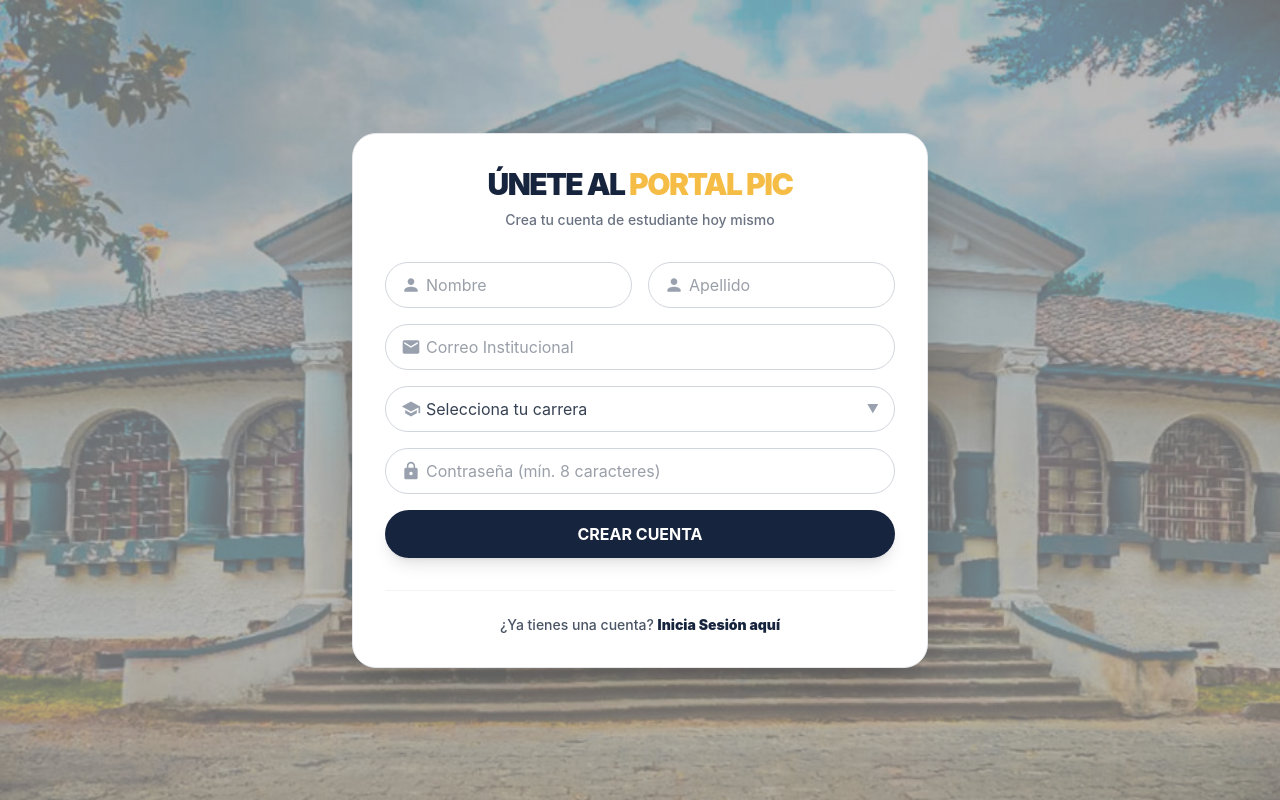
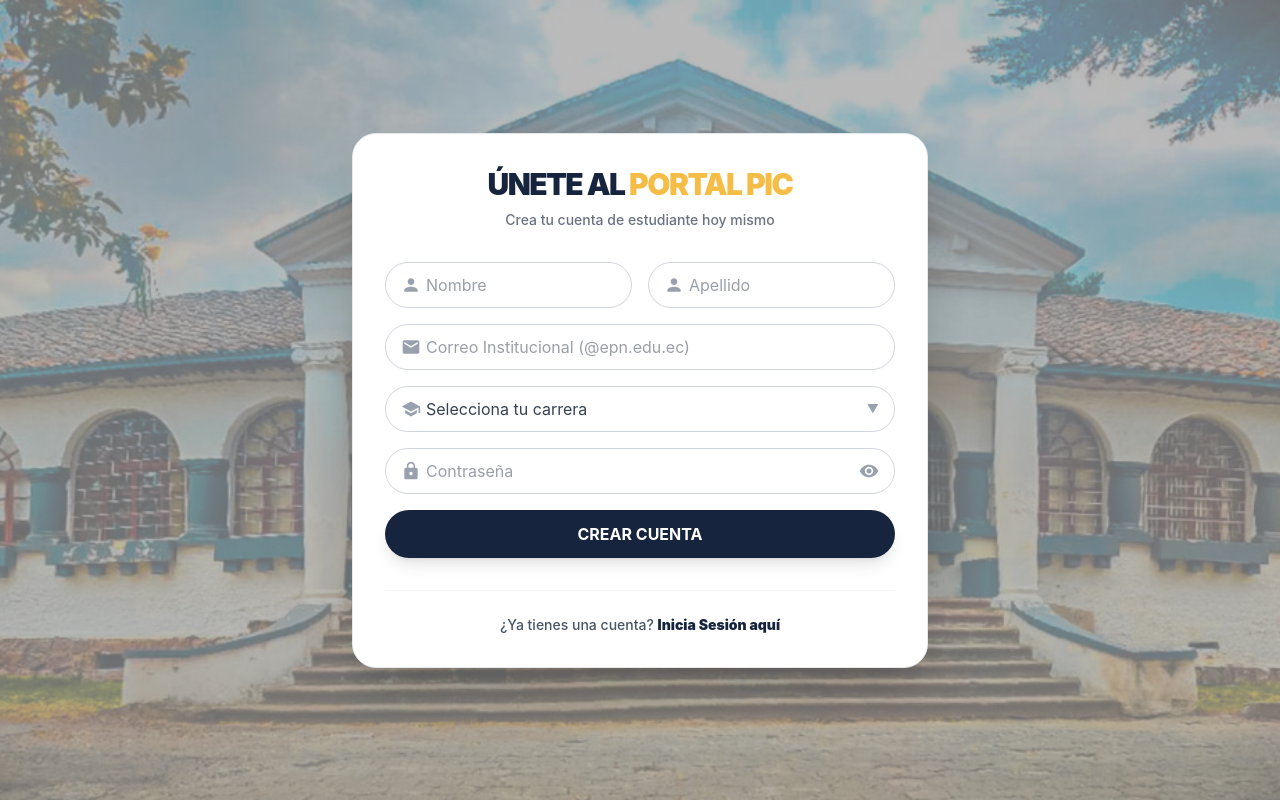
Before and after one commit to NicolasCh25/TESIS_FRONT2026, a React (Vite) app: page /registro in a window 1280 px wide. Built offline with nearby package versions, Linux system fonts and the light colour scheme.

Commit message:
Validaciones Registro

```diff
--- a/index.html
+++ b/index.html
@@ -2,9 +2,9 @@
 <html lang="en">
   <head>
     <meta charset="UTF-8" />
-    <link rel="icon" type="image/svg+xml" href="/favicon.svg" />
+    <link rel="icon" type="image/svg+xml" href="/favicon.png" />
     <meta name="viewport" content="width=device-width, initial-scale=1.0" />
-    <title>portal-pic-front</title>
+    <title>Portal PIC</title>
   </head>
   <body>
     <div id="root"></div>
--- a/src/components/auth/FormularioRegistroPublico.jsx
+++ b/src/components/auth/FormularioRegistroPublico.jsx
@@ -1,7 +1,9 @@
+import { useState } from "react";
 import { useForm } from "react-hook-form";
-import { MdPerson, MdEmail, MdLock, MdSchool } from "react-icons/md";
+import { MdPerson, MdEmail, MdLock, MdSchool, MdVisibility, MdVisibilityOff } from "react-icons/md";
 
 const FormularioRegistroPublico = ({ onSubmit, cargando }) => {
+  const [showPassword, setShowPassword] = useState(false);
   const { register, handleSubmit, formState: { errors } } = useForm();
 
   // Lista de carreras según tu Mongoose enum
@@ -21,9 +23,13 @@ const FormularioRegistroPublico = ({ onSubmit, cargando }) => {
       <div className="grid grid-cols-1 md:grid-cols-2 gap-4">
         {/* Nombre */}
         <div className="relative">
-          <span className="absolute inset-y-0 left-4 flex items-center text-gray-400"><MdPerson size={20} /></span>
+          <span className="absolute inset-y-0 left-4 flex items-center text-gray-400">
+            <MdPerson size={20} />
+          </span>
           <input
-            type="text" placeholder="Nombre" className={inputClass}
+            type="text"
+            placeholder="Nombre"
+            className={inputClass}
             {...register("nombre", { required: "El nombre es obligatorio" })}
           />
           {errors.nombre && <p className="text-red-600 text-[10px] font-bold ml-4 mt-1">{errors.nombre.message}</p>}
@@ -31,23 +37,34 @@ const FormularioRegistroPublico = ({ onSubmit, cargando }) => {
 
         {/* Apellido */}
         <div className="relative">
-          <span className="absolute inset-y-0 left-4 flex items-center text-gray-400"><MdPerson size={20} /></span>
+          <span className="absolute inset-y-0 left-4 flex items-center text-gray-400">
+            <MdPerson size={20} />
+          </span>
           <input
-            type="text" placeholder="Apellido" className={inputClass}
+            type="text"
+            placeholder="Apellido"
+            className={inputClass}
             {...register("apellido", { required: "El apellido es obligatorio" })}
           />
           {errors.apellido && <p className="text-red-600 text-[10px] font-bold ml-4 mt-1">{errors.apellido.message}</p>}
         </div>
       </div>
 
-      {/* Email */}
+      {/* Email con validación Institucional */}
       <div className="relative">
-        <span className="absolute inset-y-0 left-4 flex items-center text-gray-400"><MdEmail size={20} /></span>
+        <span className="absolute inset-y-0 left-4 flex items-center text-gray-400">
+          <MdEmail size={20} />
+        </span>
         <input
-          type="email" placeholder="Correo Institucional" className={inputClass}
+          type="email"
+          placeholder="Correo Institucional (@epn.edu.ec)"
+          className={inputClass}
           {...register("email", {
             required: "El correo es obligatorio",
-            pattern: { value: /^\S+@\S+$/i, message: "Email inválido" }
+            pattern: {
+              value: /^[a-zA-Z0-9._%+-]+@epn\.edu\.ec$/,
+              message: "Solo se permiten correos @epn.edu.ec"
+            }
           })}
         />
         {errors.email && <p className="text-red-600 text-[10px] font-bold ml-4 mt-1">{errors.email.message}</p>}
@@ -55,7 +72,9 @@ const FormularioRegistroPublico = ({ onSubmit, cargando }) => {
 
       {/* Carrera - ComboBox */}
       <div className="relative">
-        <span className="absolute inset-y-0 left-4 flex items-center text-gray-400"><MdSchool size={20} /></span>
+        <span className="absolute inset-y-0 left-4 flex items-center text-gray-400">
+          <MdSchool size={20} />
+        </span>
         <select
           className={`${inputClass} appearance-none cursor-pointer`}
           {...register("carrera", { required: "Selecciona tu carrera" })}
@@ -69,21 +88,39 @@ const FormularioRegistroPublico = ({ onSubmit, cargando }) => {
         {errors.carrera && <p className="text-red-600 text-[10px] font-bold ml-4 mt-1">{errors.carrera.message}</p>}
       </div>
 
-      {/* Password */}
+      {/* Password con Ojo y Validación de Complejidad */}
       <div className="relative">
-        <span className="absolute inset-y-0 left-4 flex items-center text-gray-400"><MdLock size={20} /></span>
+        <span className="absolute inset-y-0 left-4 flex items-center text-gray-400">
+          <MdLock size={20} />
+        </span>
         <input
-          type="password" placeholder="Contraseña (mín. 8 caracteres)" className={inputClass}
+          type={showPassword ? "text" : "password"}
+          placeholder="Contraseña"
+          className={inputClass}
           {...register("password", {
             required: "La contraseña es obligatoria",
-            minLength: { value: 8, message: "Mínimo 8 caracteres" }
+            minLength: { value: 8, message: "Mínimo 8 caracteres" },
+            validate: {
+              format: (value) =>
+                /^(?=.*[a-z])(?=.*[A-Z])(?=.*\d).+$/.test(value) ||
+                "La contraseña debe contener mayúscula, minúscula y número"
+            }
           })}
         />
+        {/* Botón para mostrar/ocultar contraseña */}
+        <button
+          type="button"
+          onClick={() => setShowPassword(!showPassword)}
+          className="absolute inset-y-0 right-4 flex items-center text-gray-400 hover:text-[#17243D] transition-colors"
+        >
+          {showPassword ? <MdVisibilityOff size={20} /> : <MdVisibility size={20} />}
+        </button>
         {errors.password && <p className="text-red-600 text-[10px] font-bold ml-4 mt-1">{errors.password.message}</p>}
       </div>
 
       <button
-        type="submit" disabled={cargando}
+        type="submit"
+        disabled={cargando}
         className="w-full py-3 bg-[#17243D] text-white font-bold rounded-full hover:bg-[#1F3059] transition-all transform active:scale-95 shadow-lg"
       >
         {cargando ? "Registrando..." : "CREAR CUENTA"}
```
